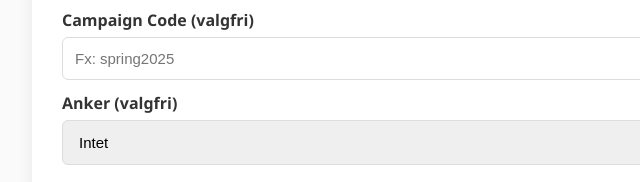
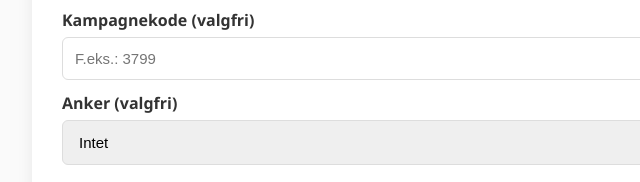
Before and after one commit to msfDupont/msf_utm, a plain HTML site: page index.html in a window 1280 px wide. Shown: the part 459-641 px from the top of the page, 128-768 px from the left. Drawn offline with nearby package versions, Linux system fonts and the light colour scheme.

```diff
--- a/index.html
+++ b/index.html
@@ -66,8 +66,8 @@
   </div>
 
   <div class="field">
-    <label>Campaign Code (valgfri)</label>
-    <input type="text" x-model="campaigncode" placeholder="Fx: spring2025">
+    <label>Kampagnekode (valgfri)</label>
+    <input type="text" x-model="campaigncode" placeholder="F.eks.: 3799">
   </div>
 
   <div class="field">
```
